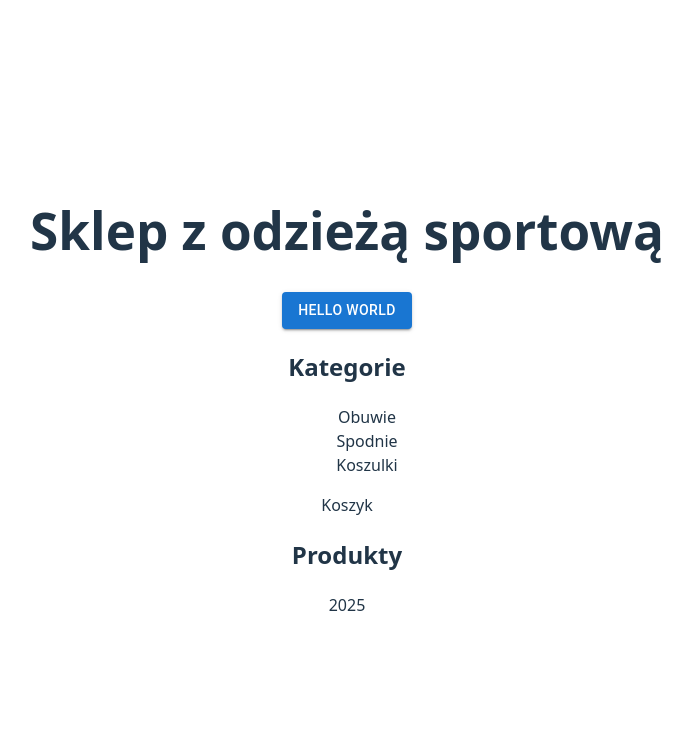
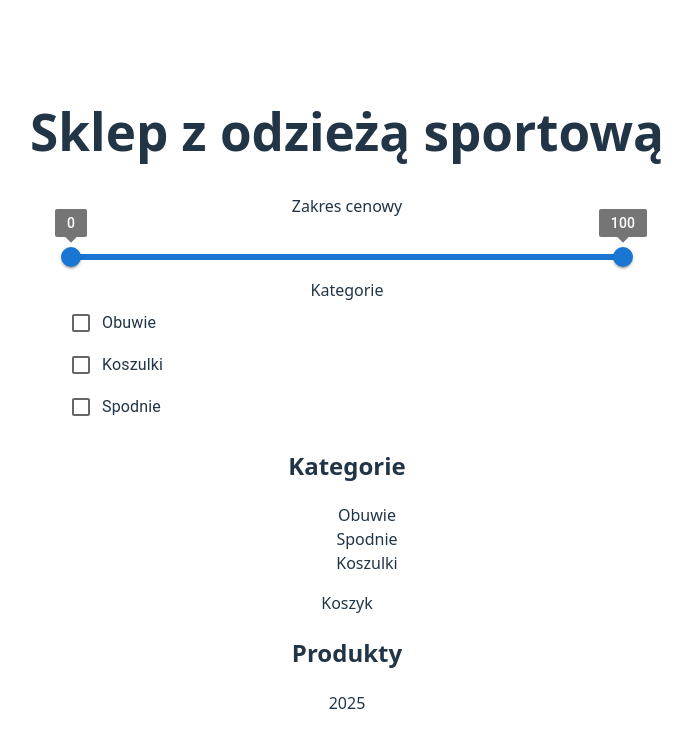
Before and after one commit to m1rageLA/internet-store, a React (Vite) app: page / in a window 1280 px wide. Shown: the top 748 px of the page, without its empty margins (293-985 px from the left). Built offline with nearby package versions, Linux system fonts and the light colour scheme.

Commit message:
Dodano range slider, listę checkboxów

```diff
--- a/src/SidePanel.jsx
+++ b/src/SidePanel.jsx
@@ -1,11 +1,50 @@
-import React, {useState} from "react";
-import Button from '@mui/material/Button';
+import React, { useState } from "react";
+import Container from '@mui/material/Container';
+import Slider from '@mui/material/Slider';
+import FormGroup from '@mui/material/FormGroup';
+import FormControlLabel from '@mui/material/FormControlLabel';
+import Checkbox from '@mui/material/Checkbox';
 
 function SidePanel() {
+    const [priceRange, setPriceRange] = useState([0, 100]);
+    const updateRange = (e, data) => {
+        setPriceRange(data);
+    };
+    const MAX = 100;
+    const MIN = 0;
+    const marks = [
+        {
+            value: MIN,
+            label: '',
+        },
+        {
+            value: MAX,
+            label: '',
+        },
+    ];
+    const categories = [
+        "Obuwie",
+        "Koszulki",
+        "Spodnie",
+    ];
+
     return (
-        <div>
-            <Button variant="contained">Hello world</Button>
-        </div>
+        <Container maxWidth="sm">
+            <span>Zakres cenowy</span>
+            <br /><br />
+            <Slider
+                marks={marks}
+                value={priceRange}
+                onChange={updateRange}
+                valueLabelDisplay="on"
+            />
+            <span>Kategorie</span>
+            <FormGroup>
+                {categories.map(category => (
+                    <FormControlLabel control={<Checkbox />} label={category} />
+                ))}
+            </FormGroup>
+        </Container>
     );
 }
 
```
